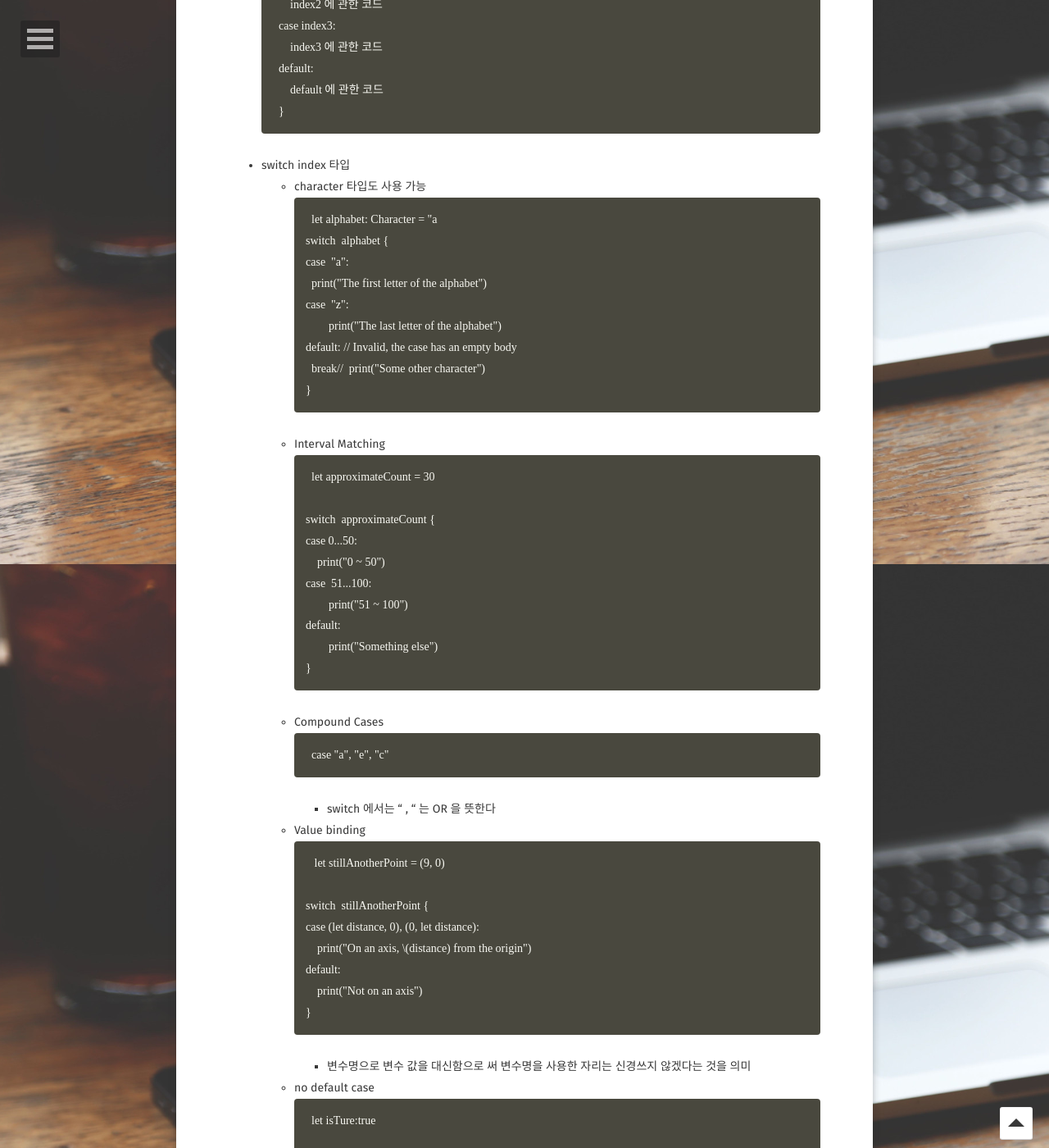
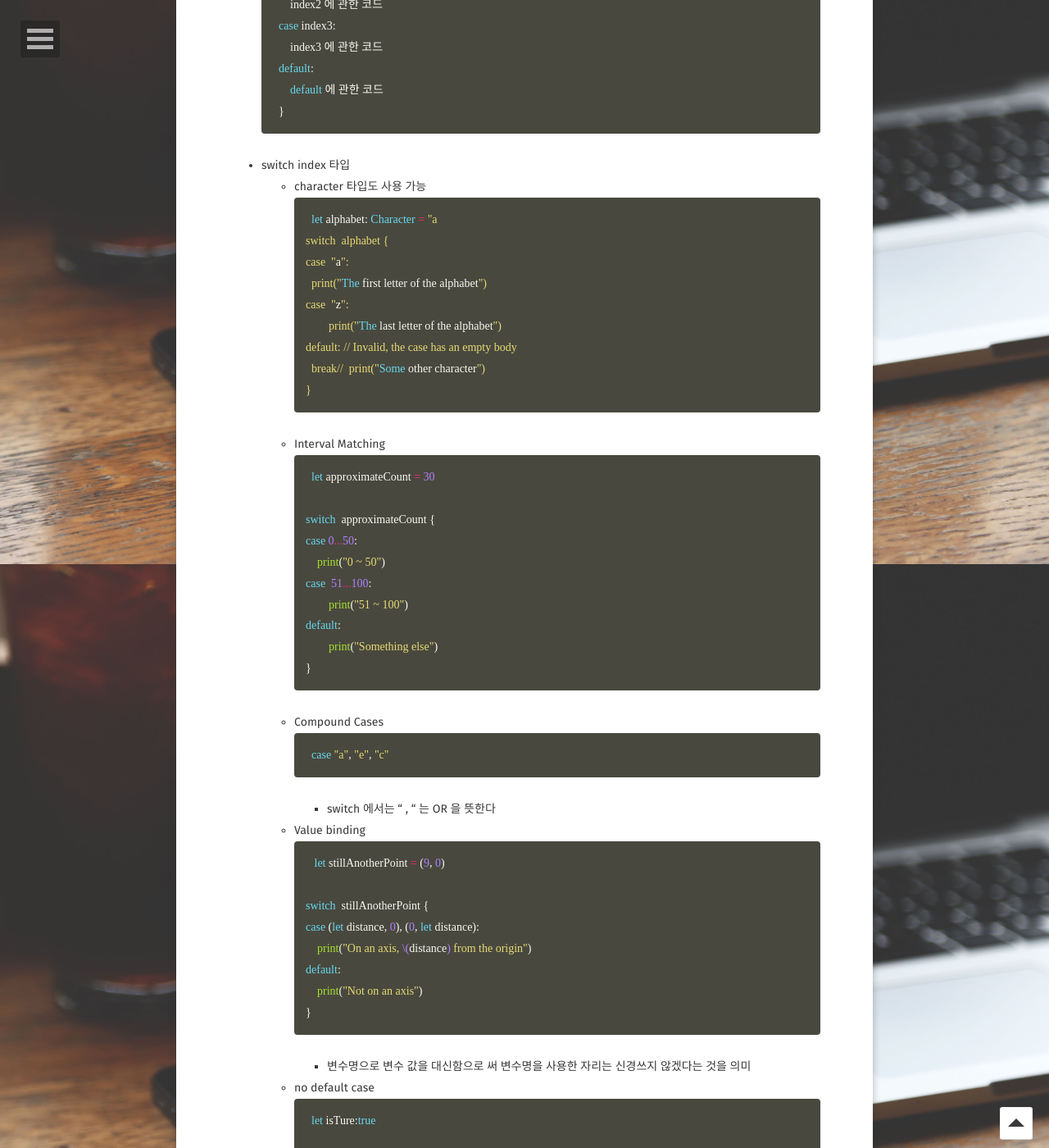
Before and after one commit to Gunwoos/Gunwoos.github.io, a Jekyll site: the page built from _posts/2018-09-08-swift03.md, in a window 1280 px wide and 1400 px high, scrolled down 1112 px. Shown: the whole window at 82% size. Built offline with Jekyll 4.4.1, drawn with Linux system fonts in a browser that asks for light colours; some web fonts are replaced; comment, search, counter and statistics services are not loaded; some of the changed text lies outside the part shown.

Commit message:
Update 2018-09-08-swift03.md

````diff
--- a/_posts/2018-09-08-swift03.md
+++ b/_posts/2018-09-08-swift03.md
@@ -15,7 +15,7 @@ comments: true
 ### If문
 - if문 형식
 
-  ```
+  ```swift
 	if 조건 {
 		코드
 	}
@@ -31,7 +31,7 @@ comments: true
 
 ### switch문
 - switch문 형식
-	```
+	```swift
 	switch index{
 	case index1:
 		index1 에 관한 코드
@@ -46,7 +46,7 @@ comments: true
 
 - switch index 타입
   - character 타입도 사용 가능
-  ```
+  ```swift
   let alphabet: Character = "a
   switch  alphabet {
   case  "a":
@@ -59,7 +59,7 @@ comments: true
   ```
 
   - Interval Matching
-  ```
+  ```swift
     let approximateCount = 30
 
     switch  approximateCount {
@@ -73,14 +73,14 @@ comments: true
    ```
 
   - Compound Cases
-  ```
+  ```swift
     case "a", "e", "c"
   ```
 
   	- switch 에서는 " , " 는 OR 을 뜻한다
 
   - Value binding
-  ```
+  ```swift
    let stillAnotherPoint = (9, 0)
 
     switch  stillAnotherPoint {
@@ -93,7 +93,7 @@ comments: true
 	- 변수명으로 변수 값을 대신함으로 써 변수명을 사용한 자리는 신경쓰지 않겠다는 것을 의미
 
   - no default case
-  ```
+  ```swift
     let isTure:true
 
     switch isTure{
@@ -107,7 +107,7 @@ comments: true
 
   - fallthrough
     -swift의 switch문은 break가 생략되어있어 break 기능을 사용하고 싶지 않을 때 사용
-  ```
+  ```swift
     switch index{
     case 1:
     	print("1")
@@ -122,7 +122,7 @@ comments: true
 
 - guard문 형식
 
-  ```
+  ```swift
     func update(age:Int){
 	    guard 0...100 ~= age, age == 100
 	    else {
@@ -137,7 +137,7 @@ comments: true
 ## 2. Loops ( 반복문 )
 ### for 문
 - for 문 형식
-  ```
+  ```swift
   for i in 0...10{ // i가 0부터 10까지 아래 code 를 반복
     code
   }
````
